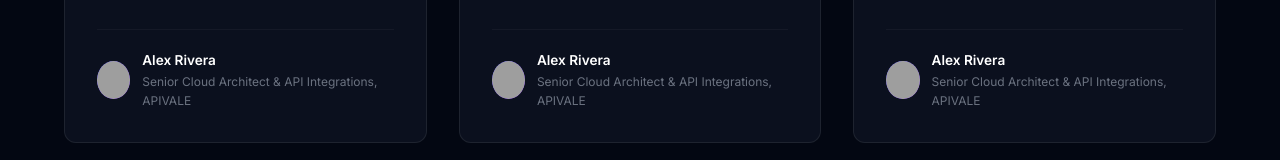
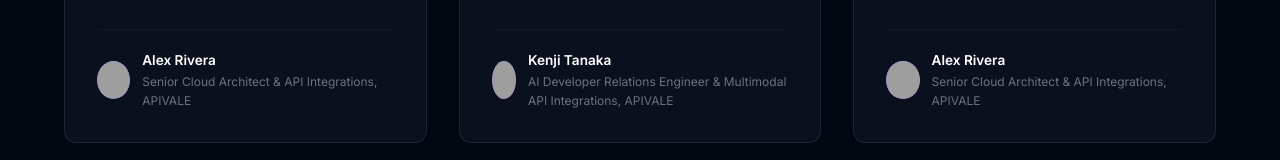
Before and after one commit to bshx2024/apivel_blog, an Astro site: page /blog/ in a window 1280 px wide. Shown: the part 772-932 px from the top of the page. Built offline with nearby package versions, Linux system fonts and the light colour scheme; Astro itself is replaced by a stand-in of ours; grey boxes are pictures that could not be loaded.

Commit message:
refactor(blog): rotate author to Kenji Tanaka in minimax-h3-api-pricing-guide

```diff
--- a/src/content/blog/minimax-h3-api-pricing-guide.md
+++ b/src/content/blog/minimax-h3-api-pricing-guide.md
@@ -3,9 +3,9 @@ title: "MiniMax H3 (Hailuo 3.0) API Guide: Pricing, Open Weights & Integration"
 metaTitle: "MiniMax H3 (Hailuo 3.0): API Pricing & Open Weights | APIVALE"
 description: "Learn how to call MiniMax H3 (Hailuo 3.0) API for native 2K video and audio generation. Compare API pricing, open weights on Hugging Face, and pay via PayPal."
 date: "2026-07-31"
-author: "Alex Rivera"
-authorTitle: "Senior Cloud Architect & API Integrations, APIVALE"
-authorBio: "Alex Rivera is a cloud infrastructure veteran specializing in high-concurrency systems, LLM routing, and API gateway optimization."
+author: "Kenji Tanaka"
+authorTitle: "AI Developer Relations Engineer & Multimodal API Integrations, APIVALE"
+authorBio: "Kenji Tanaka is an AI Developer Relations Engineer specializing in multimodal API integrations, video generation pipelines, and front-end interface customization."
 tags: ["MiniMax H3", "Hailuo 3.0", "API Pricing", "Open Weights", "Video AI", "PayPal"]
 image: "/blog/minimax-h3-cover.png"
 lang: "en"
```
